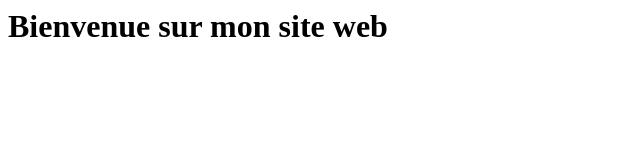
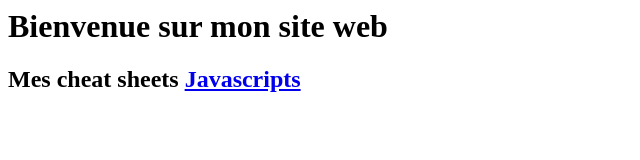
Before and after one commit to Enelyah/enelyah.github.io, a plain HTML site: page index.html in a window 1280 px wide. Shown: the whole page, without its empty margins (0-640 px from the left). Drawn offline with Linux system fonts and the light colour scheme.

Commit message:
Update index.html

```diff
--- a/index.html
+++ b/index.html
@@ -1 +1,3 @@
 <h1> Bienvenue sur mon site web </h1>
+<h2> Mes cheat sheets
+  <a href=https://hackmd.io/Dt_c6UKPQqSlfhxyzbsi_A>Javascripts</a>
```
